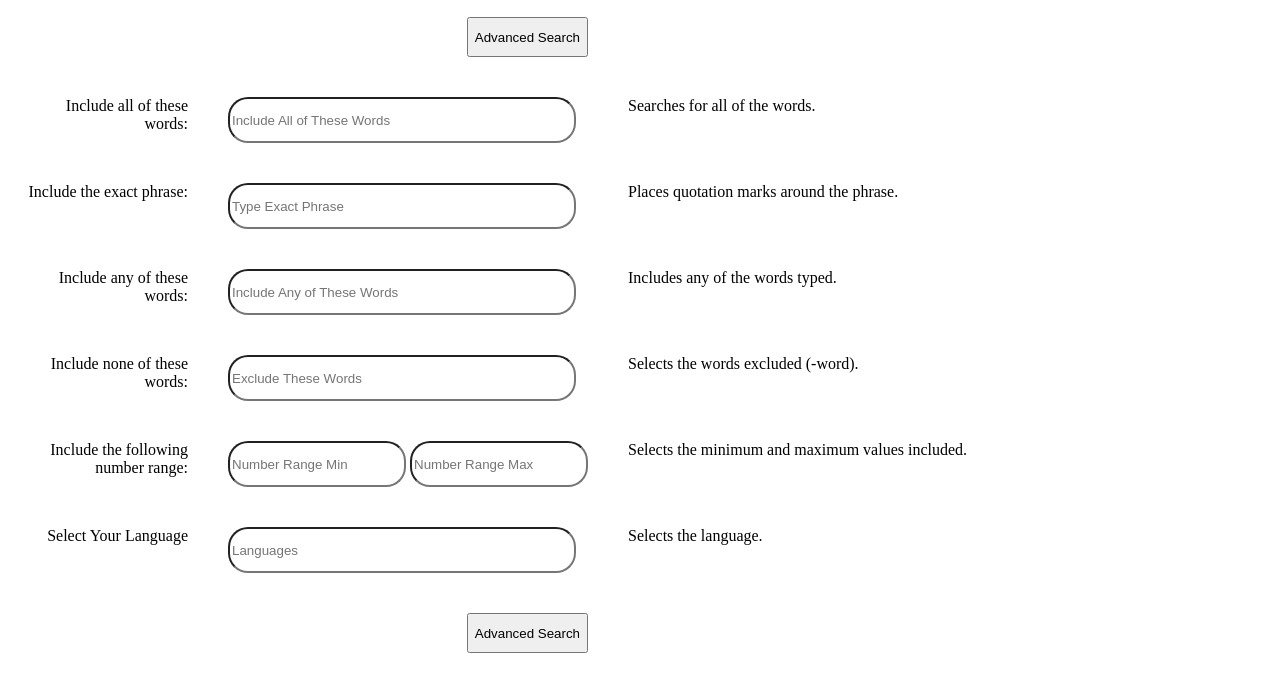
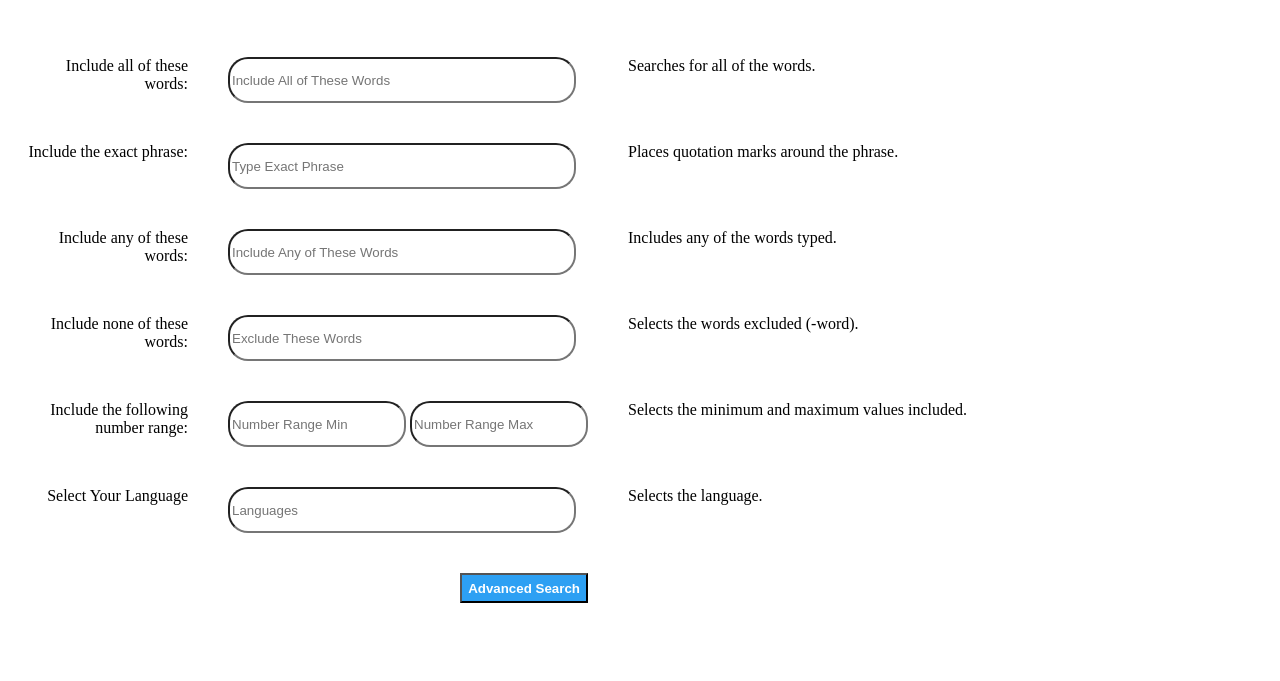
Before and after one commit to w-dorsey/CS50W_Proj_0_Google, a plain HTML site: page adv_search.html in a window 1280 px wide. Shown: the part 278-959 px from the top of the page. After the commit the page ends 909 px from the top, so only its background shows below. Drawn offline with Linux system fonts and the light colour scheme.

Commit message:
Corrected advanced search and CSS for blue search button.

```diff
--- a/adv_search.html
+++ b/adv_search.html
@@ -2,7 +2,7 @@
 
 <html lang="en">
     <head>
-        <title>Image Search</title>
+        <title>Advanced Search</title>
         <link rel="stylesheet" href="styles.css">
     </head>
     <body>
@@ -34,9 +34,7 @@
 
             <div class="grid-advanced">
                 <div class="grid-item"></div>
-                <div class="grid-item-right">
-                    <input class="search_button" type="submit" value="Advanced Search">
-                </div>
+                <div class="grid-item-right"></div>
                 <div class="grid-item"></div>
             </div>
             <div class="grid-advanced">
@@ -125,7 +123,7 @@
             <div class="grid-advanced">
                 <div class="grid-item"></div>
                 <div class="grid-item-right">
-                    <input class="search_button" type="submit" value="Advanced Search">
+                    <input class="adv_search" type="submit" value="Advanced Search">
                 </div>
             </div>
 
--- a/styles.css
+++ b/styles.css
@@ -70,3 +70,10 @@
     padding: 20px;
     text-align: left;
 }
+
+.adv_search {
+    height: 30px;
+    background-color: rgb(45, 160, 243);
+    color: white;
+    font-weight: bold;
+}
```
